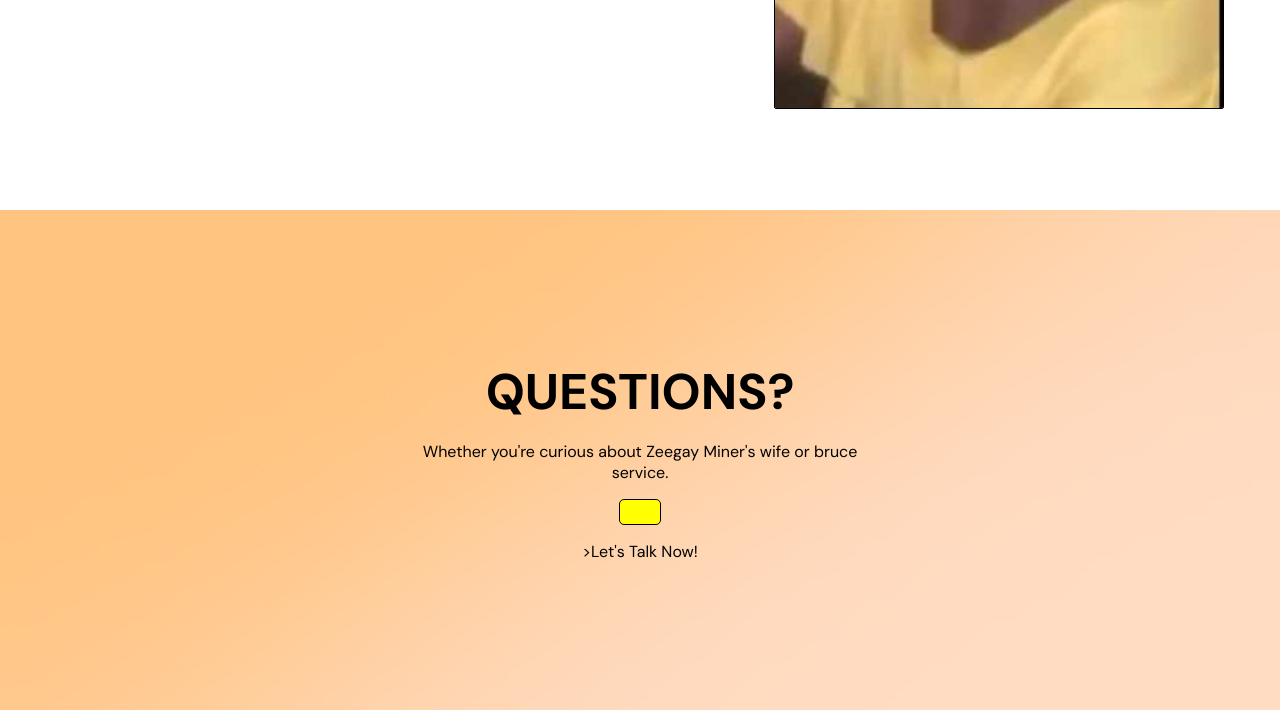
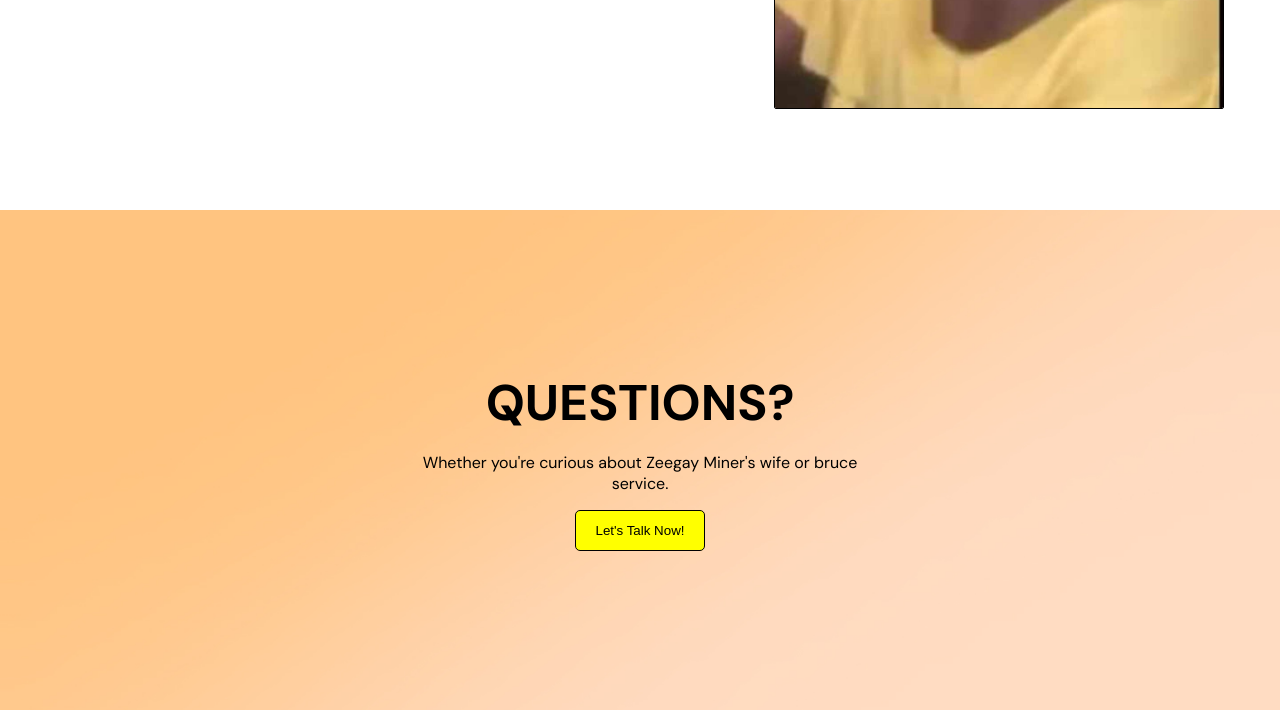
Before and after one commit to rammagdalaga/FrameFlowDesigns, a plain HTML site: page index.html in a window 1280 px wide. Shown: the part 2321-3049 px from the top of the page. Drawn offline with Linux system fonts and the light colour scheme; a web font is replaced by a local one.

Commit message:
Update index.html

```diff
--- a/index.html
+++ b/index.html
@@ -109,7 +109,7 @@
         <div class="container">
             <h1>QUESTIONS?</h1>
             <p>Whether you're curious about Zeegay Miner's wife or bruce service.</p>
-            <button class="btn btn-primary" onclick="alert('Add me Ram Mitchell Magdalaga🫶')"></button>>Let's Talk Now!</button>
+            <button class="btn btn-primary" onclick="alert('Add me Ram Mitchell Magdalaga🫶')">Let's Talk Now!</button>
         </div>
     </section>
 
```
